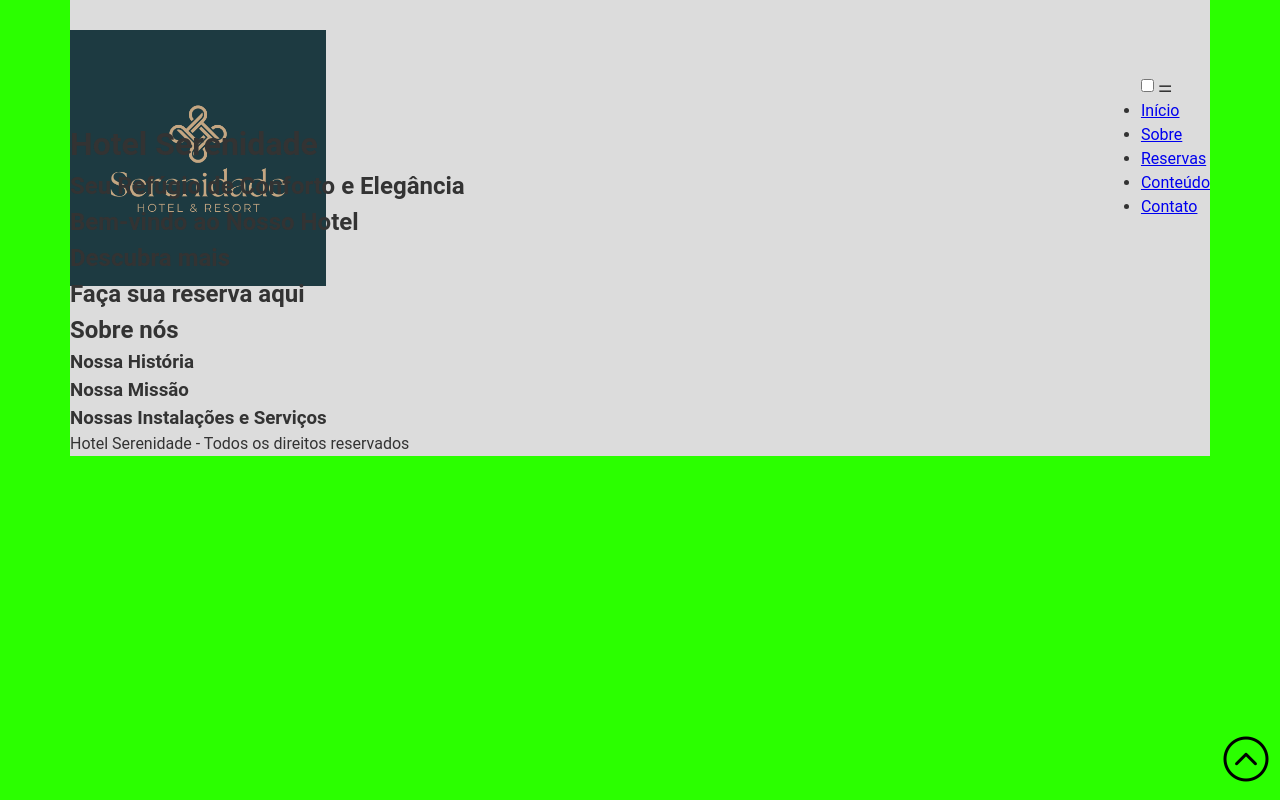
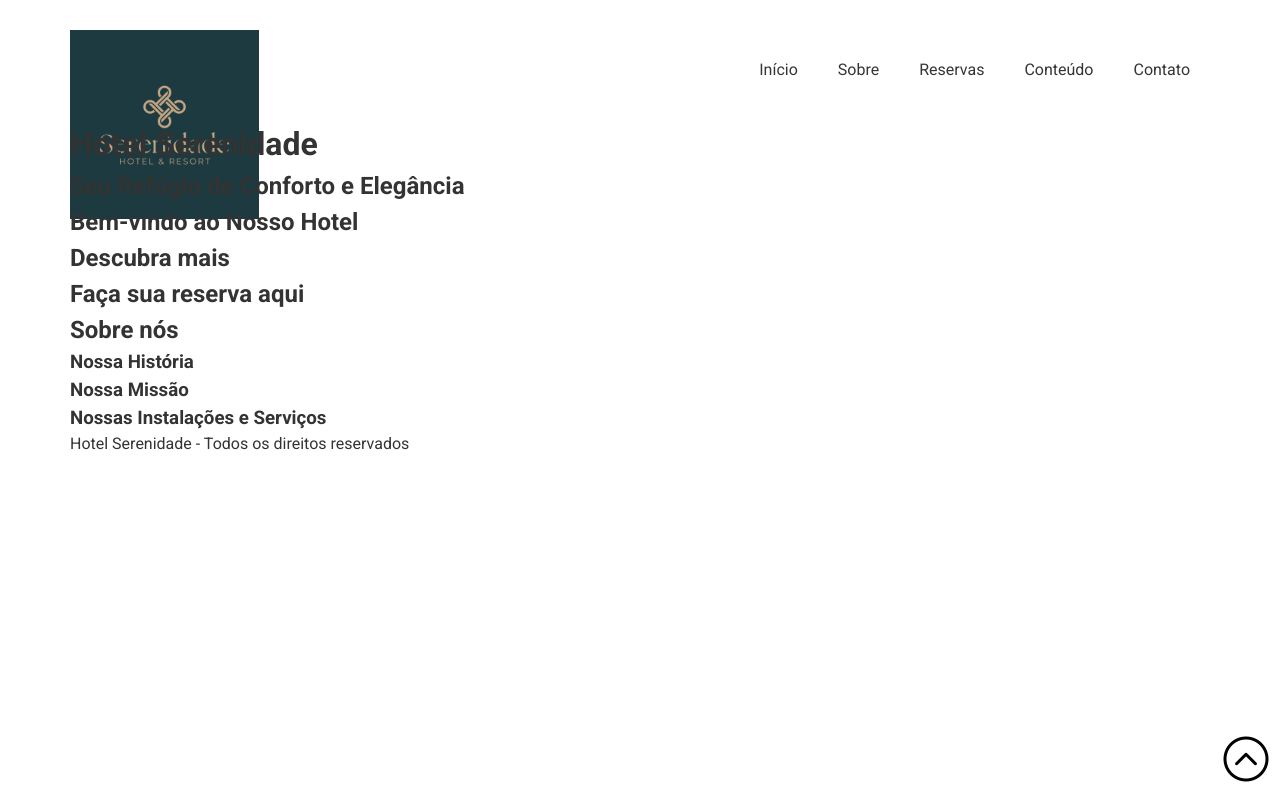
Before and after one commit to kenuy-code/HotelSerenidade, a plain HTML site: page index.html in a window 1280 px wide. Drawn offline with Linux system fonts and the light colour scheme.

Commit message:
Alteração do CSS e criação de um menu dinâmico

```diff
--- a/style.css
+++ b/style.css
@@ -1,6 +1,9 @@
 /*
     Folha de estilo do site Hotel Serenidade
 */
+
+/* Importação Google Fonts >>>>>>*/
+@import url('https://fonts.googleapis.com/css2?family=Roboto:ital,wght@0,100..900;1,100..900&display=swap');
 
 /* CSS Reset >>>>>*/
 * {
@@ -8,9 +11,6 @@
     padding: 0;
     border: 0;
 }
-
-/* Importação Google Fonts >>>>>>*/
-@import url('https://fonts.googleapis.com/css2?family=Roboto:ital,wght@0,100..900;1,100..900&display=swap');
 
 body {
     font-family: 'Roboto', sans-serif;
@@ -24,7 +24,6 @@ body {
 /* Layout >>>>>*/
 .container {
     margin: 0 auto;
-    background-color: #dcdcdc;
 }
 
 .flex {
@@ -43,14 +42,50 @@ header {
 }
 
 #logo img {
-    width: 128px;
-    height: 128px;
+    width: 110px;
+    height: 110px;
+}
+
+#check {
+    display: none;
+}
+
+label {
+    font-size: 2em;
+    padding-right: 15px;
+    position: fixed;
+    top: 10px;
+    right: 10px;
+    z-index: 1000;
+    color: #000;
+}
+
+nav ul {
+    list-style: none;
+    background-color: #343538;
+    height: 100vh;
+    top: 60px;
+    position: fixed;
+    width: 100%;
+    right: -100%;
+    transition: all 0.5s;
+}
+
+#check:checked ~ ul {
+    right: 0;
+}
+
+nav ul li {
+    padding: 20px;
+    border-bottom: 1px solid #57585a;
+}
+
+nav ul li a {
+    color: #fff;
+    text-decoration: none;
 }
 /* Smartphone Landscape >>>>>*/
 @media (min-width: 576px) {
-    body {
-        background-color: rgb(92, 210, 246);
-    }
 
     /* Layout >>>>>*/
     .container {
@@ -60,9 +95,6 @@ header {
 
 /* Tablet Portrait >>>>>*/
 @media (min-width: 768px) {
-    body {
-        background-color: rgb(225, 255, 0);
-    }
 
     /* Layout >>>>>*/
     .container {
@@ -72,9 +104,6 @@ header {
 
 /* Tablet Landscape >>>>>*/
 @media (min-width: 992px) {
-    body {
-        background-color: rgb(227, 59, 47);
-    }
 
     /* Layout >>>>>*/
     .container {
@@ -84,9 +113,6 @@ header {
 
 /* PC >>>>>*/
 @media (min-width: 1200px) {
-    body {
-        background-color: rgb(43, 255, 0);
-    }
 
     /* Layout >>>>>*/
     .container {
@@ -98,8 +124,32 @@ header {
         height: 120px;
     }
     #logo img {
-        width: 256px;
-        height: 256px;
+        width: 189px;
+        height: 189px;
         margin-top: 30px;
     }
+
+    label {
+        display: none;
+    }
+
+    nav ul {
+        position: static;
+        height: auto;
+        background-color: transparent;
+        margin-bottom: 150px;
+    }
+
+    nav ul li {
+        float: left;
+        border: 0;
+    }
+
+    nav ul li a {
+        color: #343538;
+    }
+
+    nav ul li a:hover {
+        color: #ff4800;
+    }
 }
```
